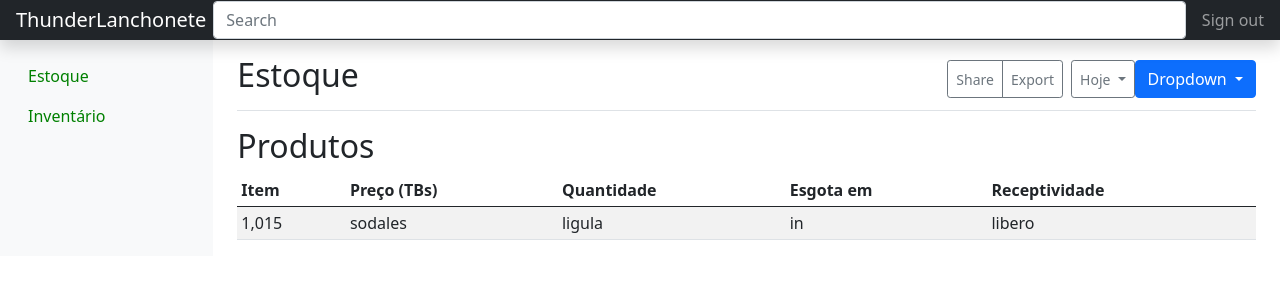
After one commit to FelipeGdM/SI_TL, a Django app: page /estoque in a window 1280 px wide. The commit adds this page. Shown: the top 300 px of the page. Run offline with Django 3.2, Linux system fonts and the light colour scheme.

Commit message:
Add paths and basic structure for Estoque page

```diff
--- /dev/null
+++ b/lanchonete/templates/lanchonete/estoque.html
@@ -0,0 +1,91 @@
+<!DOCTYPE html>
+<html>
+  {% include 'lanchonete/head.html' %}
+  <body>
+
+<header class="navbar navbar-dark sticky-top bg-dark flex-md-nowrap p-0 shadow">
+  <a class="navbar-brand col-md-3 col-lg-2 me-0 px-3" href="#">ThunderLanchonete</a>
+  <button class="navbar-toggler position-absolute d-md-none collapsed" type="button" data-bs-toggle="collapse" data-bs-target="#sidebarMenu" aria-controls="sidebarMenu" aria-expanded="false" aria-label="Toggle navigation">
+    <span class="navbar-toggler-icon"></span>
+  </button>
+  <input class="form-control form-control-dark w-100" type="text" placeholder="Search" aria-label="Search">
+  <ul class="navbar-nav px-3">
+    <li class="nav-item text-nowrap">
+      <a class="nav-link" href="#">Sign out</a>
+    </li>
+  </ul>
+</header>
+
+<div class="container-fluid">
+  <div class="row">
+    <nav id="sidebarMenu" class="col-md-3 col-lg-2 d-md-block bg-light sidebar collapse">
+      <div class="position-sticky pt-3">
+        <ul class="nav flex-column">
+          <li class="nav-item">
+            <a class="nav-link active" aria-current="page" href="#">
+              <span data-feather="home"></span>
+              Estoque
+            </a>
+          </li>
+          <li class="nav-item">
+            <a class="nav-link" href="#">
+              <span data-feather="file"></span>
+              Inventário
+            </a>
+          </li>
+        </ul>
+      </div>
+    </nav>
+
+    <main class="col-md-9 ms-sm-auto col-lg-10 px-md-4">
+      <div class="d-flex justify-content-between flex-wrap flex-md-nowrap align-items-center pt-3 pb-2 mb-3 border-bottom">
+        <h1 class="h2">Estoque</h1>
+        <div class="btn-toolbar mb-2 mb-md-0">
+          <div class="btn-group me-2">
+            <button type="button" class="btn btn-sm btn-outline-secondary">Share</button>
+            <button type="button" class="btn btn-sm btn-outline-secondary">Export</button>
+          </div>
+          <button type="button" class="btn btn-sm btn-outline-secondary dropdown-toggle">
+            <span data-feather="calendar"></span>
+            Hoje
+          </button>
+          <div class="btn-group" role="group">
+            <button id="btnGroupDrop1" type="button" class="btn btn-primary dropdown-toggle" data-bs-toggle="dropdown" aria-expanded="false">
+              Dropdown
+            </button>
+            <ul class="dropdown-menu" aria-labelledby="btnGroupDrop1">
+              <li><a class="dropdown-item" href="#">Dropdown link</a></li>
+              <li><a class="dropdown-item" href="#">Dropdown link</a></li>
+            </ul>
+          </div>
+        </div>
+      </div>
+
+      <h2>Produtos</h2>
+      <div class="table-responsive">
+        <table class="table table-striped table-sm">
+          <thead>
+            <tr>
+              <th>Item</th>
+              <th>Preço (TBs)</th>
+              <th>Quantidade</th>
+              <th>Esgota em</th>
+              <th>Receptividade</th>
+            </tr>
+          </thead>
+          <tbody>
+            <tr>
+              <td>1,015</td>
+              <td>sodales</td>
+              <td>ligula</td>
+              <td>in</td>
+              <td>libero</td>
+            </tr>
+          </tbody>
+        </table>
+      </div>
+    </main>
+  </div>
+</div>
+  </body>
+</html>
--- a/lanchonete/templates/lanchonete/head.html
+++ b/lanchonete/templates/lanchonete/head.html
@@ -3,8 +3,7 @@
   <meta charset="utf-8">
   <title>ThunderLanchonete</title>
   {% load static %}
-  <link rel="stylesheet" type="text/css" href="{% static 'lanchonete/style.css' %}">
   <link href="https://cdn.jsdelivr.net/npm/bootstrap@5.0.0-beta1/dist/css/bootstrap.min.css" rel="stylesheet" integrity="sha384-giJF6kkoqNQ00vy+HMDP7azOuL0xtbfIcaT9wjKHr8RbDVddVHyTfAAsrekwKmP1" crossorigin="anonymous">
   <script src="https://cdn.jsdelivr.net/npm/bootstrap@5.0.0-beta1/dist/js/bootstrap.bundle.min.js" integrity="sha384-ygbV9kiqUc6oa4msXn9868pTtWMgiQaeYH7/t7LECLbyPA2x65Kgf80OJFdroafW" crossorigin="anonymous"></script>
-
+  <link rel="stylesheet" type="text/css" href="{% static 'lanchonete/style.css' %}">
 </head>
--- a/lanchonete/urls.py
+++ b/lanchonete/urls.py
@@ -4,5 +4,6 @@ from . import views
 
 urlpatterns = [
     path('', views.index, name='index'),
-    path('dashboard', views.dashboard, name='dashboard' )
+    path('dashboard', views.dashboard, name='dashboard'),
+    path('estoque', views.estoque, name='estoque')
 ]
--- a/lanchonete/views.py
+++ b/lanchonete/views.py
@@ -8,3 +8,6 @@ def index(request):
 
 def dashboard(request):
     return HttpResponse('Dashboard')
+
+def estoque(request):
+    return render(request, 'lanchonete/estoque.html')
```
